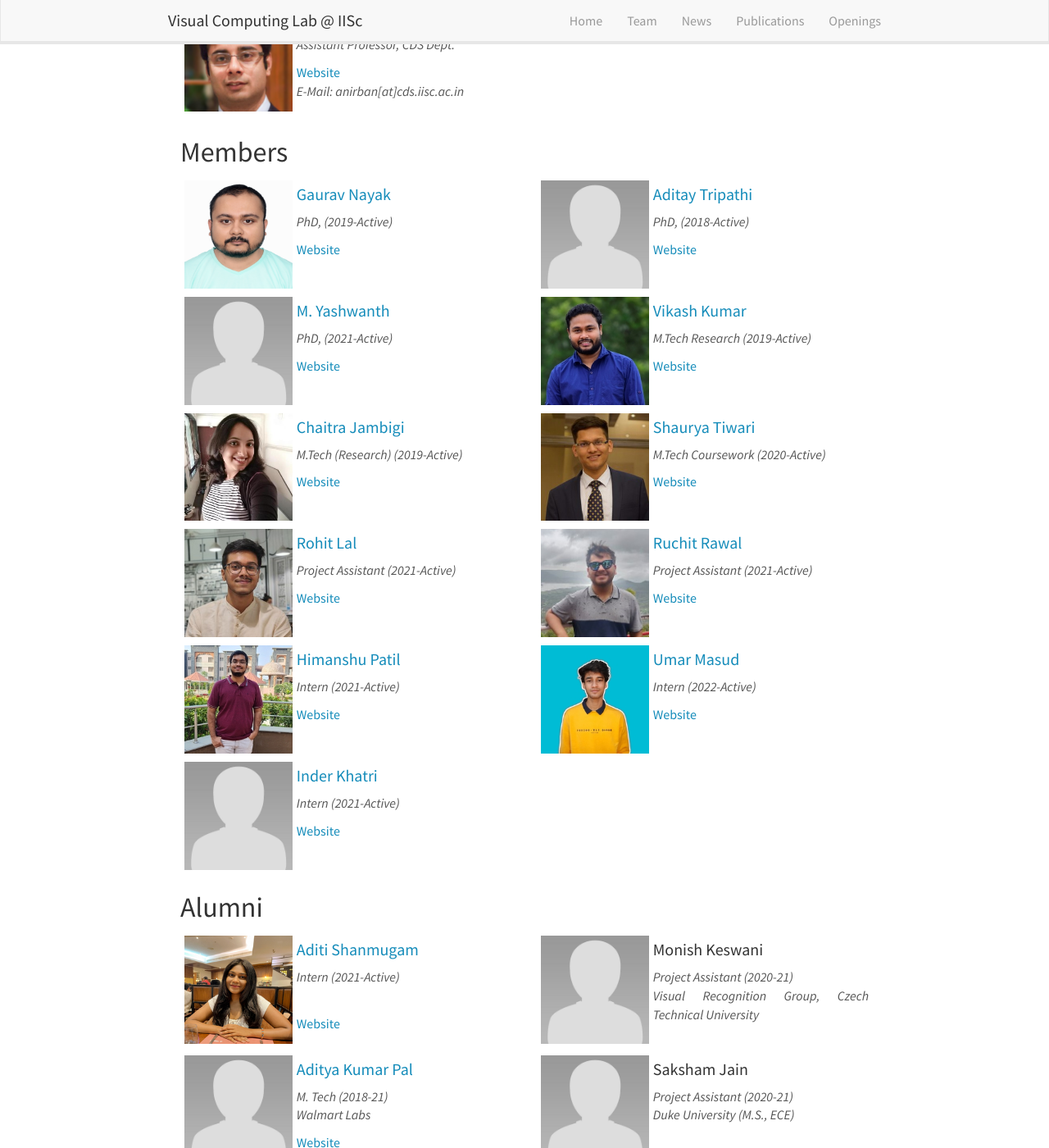
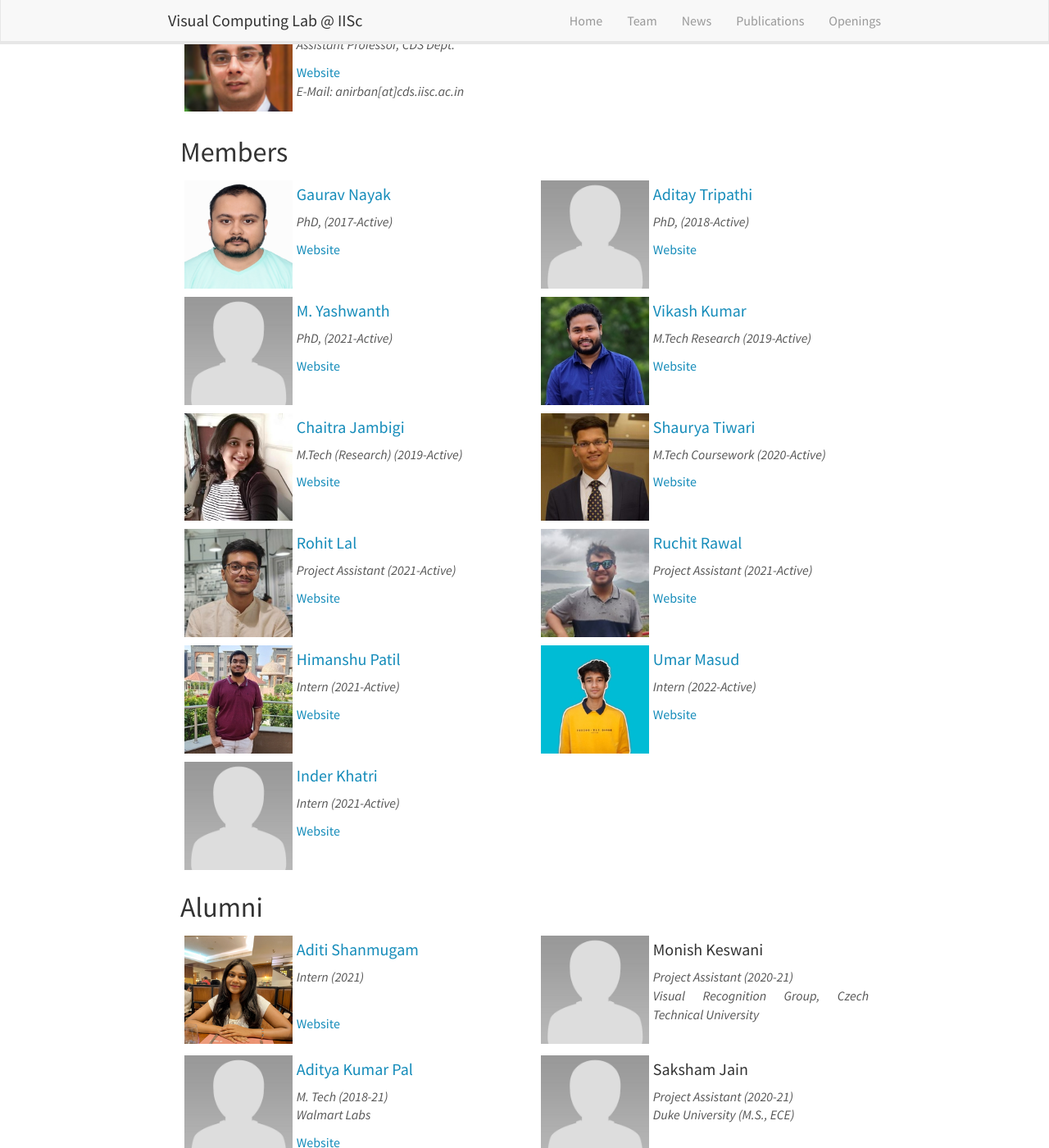
Before and after one commit to vcl-iisc/vclab-website, a Jekyll site: the page built from _pages/team.md, in a window 1280 px wide and 1400 px high, scrolled down 276 px. Shown: the whole window at 82% size. Built offline with Jekyll 4.4.1, drawn with Linux system fonts in a browser that asks for light colours; nearby versions of some CDN libraries.

Commit message:
bugs fixed

```diff
--- a/_config.yml
+++ b/_config.yml
@@ -12,7 +12,7 @@ description: > # this means to ignore newlines until "baseurl:"
   Write an awesome description for your new site here. You can edit this
   line in _config.yml. It will appear in your document head meta (for
   Google search results) and in your feed.xml site description.
-baseurl: ""
+baseurl: "/vclab-website/"
 url: ""
 
 include:
--- a/_data/lab_alumni.yml
+++ b/_data/lab_alumni.yml
@@ -1,6 +1,6 @@
 - name: Aditi Shanmugam
   photo: aditi-shanmugam.png
-  info: Intern (2021-Active)
+  info: Intern (2021)
   url: https://aditishanmugam.github.io
   affiliation:
 
--- a/_data/lab_members.yml
+++ b/_data/lab_members.yml
@@ -1,6 +1,6 @@
 - name: Gaurav Nayak
   photo: gaurav-nayak.png
-  info: PhD, (2019-Active)
+  info: PhD, (2017-Active)
   url: https://sites.google.com/view/gauravnayak/
 
 - name: Aditay Tripathi
```
